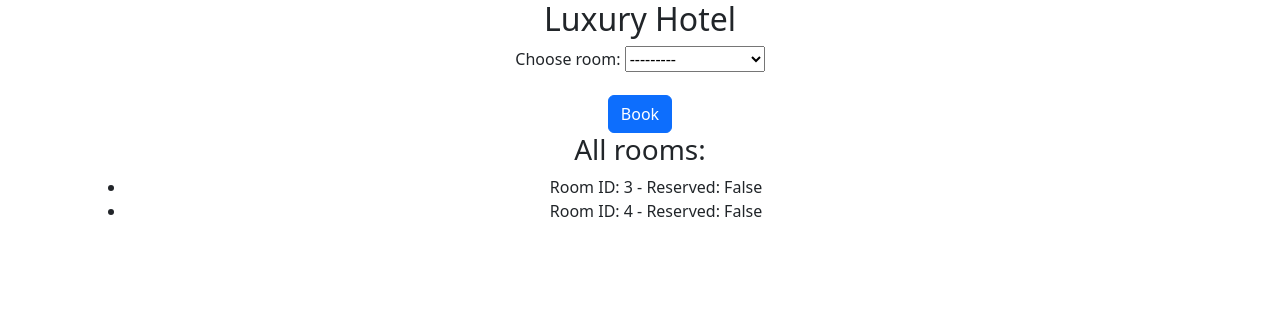
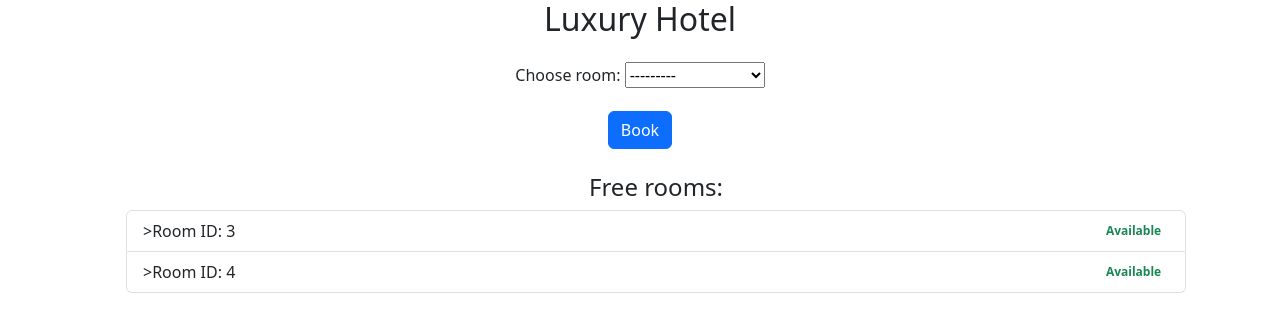
Before and after one commit to An1kun/booking-project, a Django app: page /hotels/1/booking in a window 1280 px wide. Shown: the top 332 px of the page. Run offline with Django 5.2, Linux system fonts and the light colour scheme; data comes from the database, SQL or seed files in the repository; both versions use the stored data as it was after the commit; some libraries are stand-ins or nearby versions.

Commit message:
update front-end on booking

```diff
--- a/hotel/templates/booking_room.html
+++ b/hotel/templates/booking_room.html
@@ -18,19 +18,23 @@
 
                 <form method="POST">
                     {% csrf_token %}
-                    <div class="mb-3">
+                    <div class="mb-3 mt-4">
                         <label for="room" class="form-label">Choose room:</label>
                         {{ form.room }}  <!-- Здесь будет отображён выпадающий список для доступных комнат -->
                     </div>
                     <button type="submit" class="btn btn-primary">Book</button>
                 </form>
-
-                <h3>All rooms:</h3>
                 <ul>
+                <h4 class="mt-4">Free rooms:</h4>
+                <ul class="list-group w-30">
                     {% for room in rooms %}
-                        <li>Room ID: {{ room.id }} - Reserved: {{ room.reserved }}</li>
+                        <li class="list-group-item d-flex justify-content-between align-items-center">>Room ID: {{ room.id }}
+                        {% if room.reserved == False %}
+                            <div class="badge badge-primary badge-pill text-success">Available</div>
+                        {% endif %}
+                        </li>
                     {% empty %}
-                        <li>No rooms.</li>
+                        <li class="list-group-item">>No rooms.</li>
                     {% endfor %}
                 </ul>
             </div>
```
Also changed, not shown: hotel/templates/booked.html (added, +28 -0 lines), hotel/templates/hotel_detail.html (+9 -3 lines), db.sqlite3.
